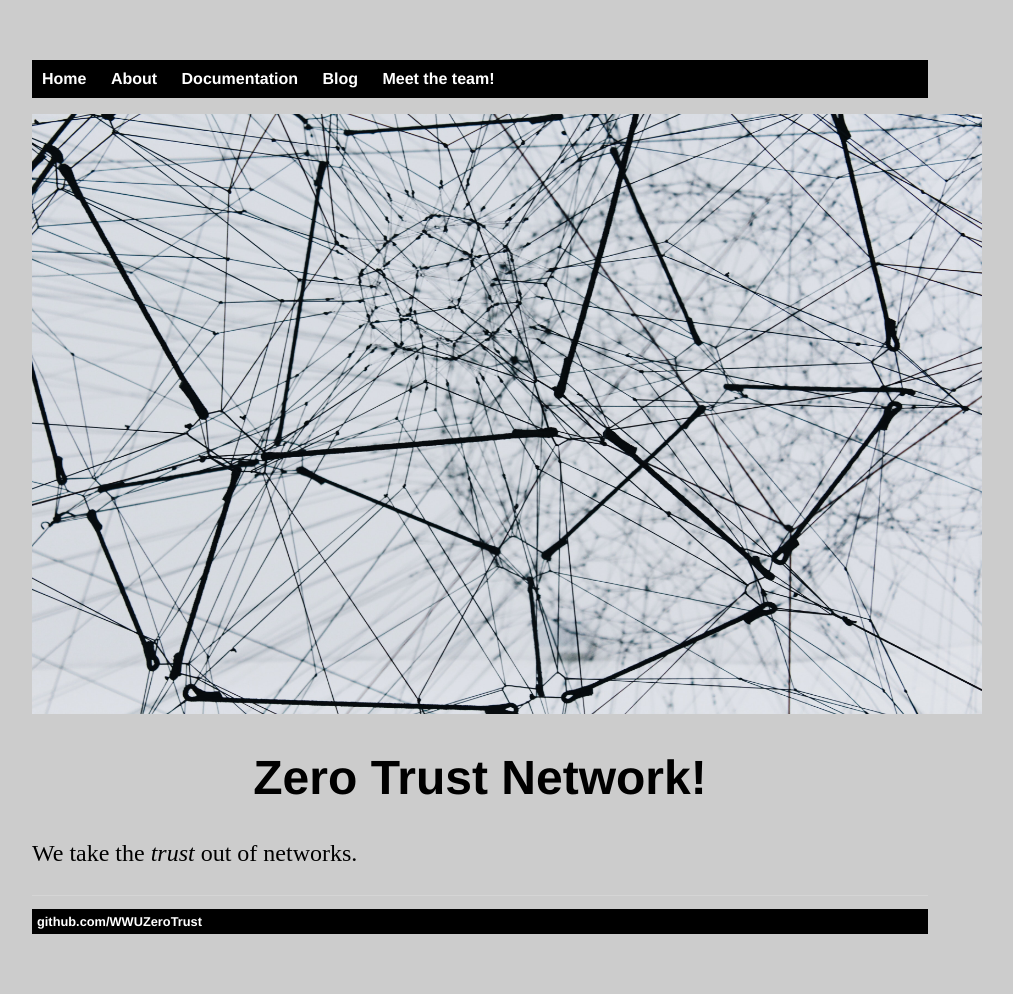
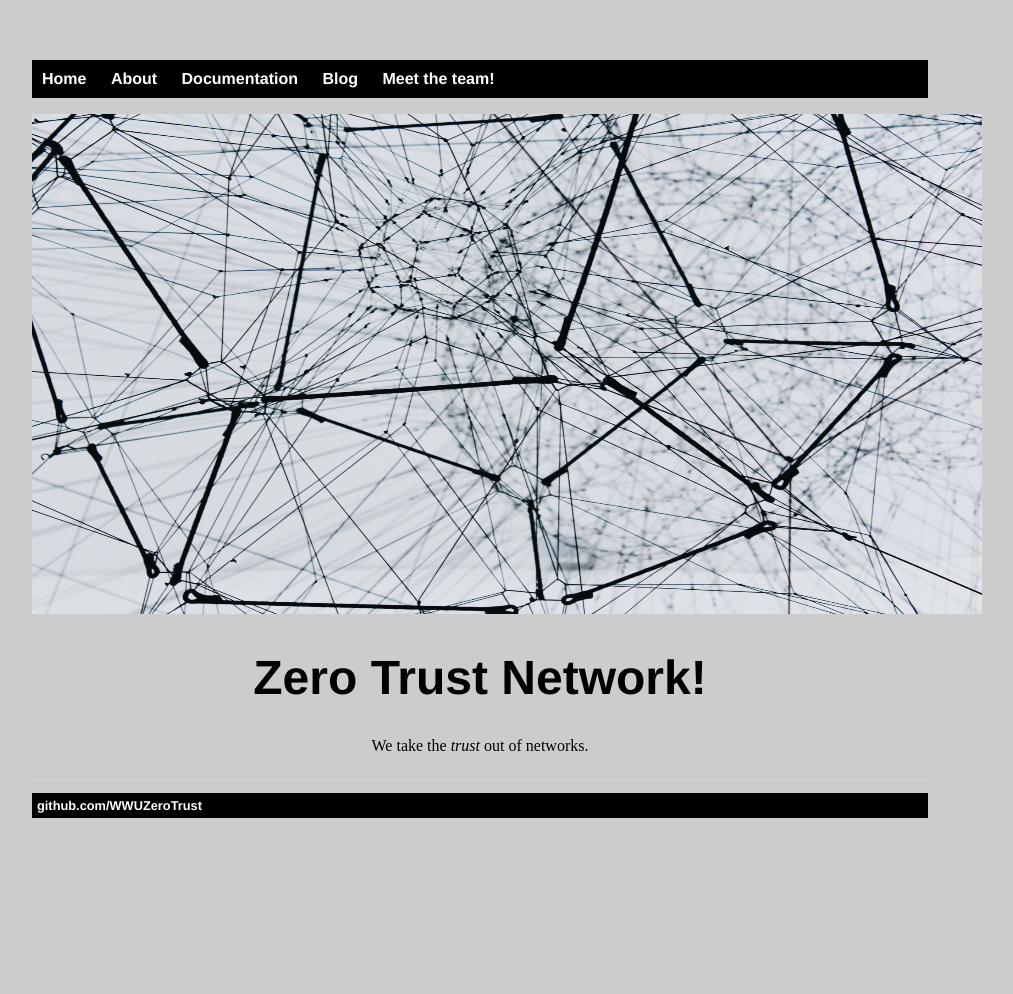
Before and after one commit to WWUZeroTrust/WWUZeroTrust.github.io, a Jekyll site: the page built from index.html, in a window 1280 px wide. Shown: the whole page, without its empty margins (160-1173 px from the left). Built offline with Jekyll 4.4.1, drawn with Linux system fonts in a browser that asks for light colours; after the commit the page ends 900 px from its top, so only the background shows below that.

Commit message:
Update index.html

```diff
--- a/index.html
+++ b/index.html
@@ -3,7 +3,7 @@ layout: default
 title: Zero Trust Network
 ---
 <div class="blurb">
-	<img src="image/ZTNimage.jpg" alt="hi" class="inline" height="600" width="950"/>
-	<h1><center>Zero Trust Network!</h1>
-		<p>We take the <em>trust</em> out of networks. </center></p>
+	<img src="image/ZTNimage.jpg" alt="hi" class="inline" height="500" width="950"/>
+	<h1><center>Zero Trust Network!</center></h1>
+		<p><center>We take the <em>trust</em> out of networks. </center></p>
 </div><!-- /.blurb -->
```
